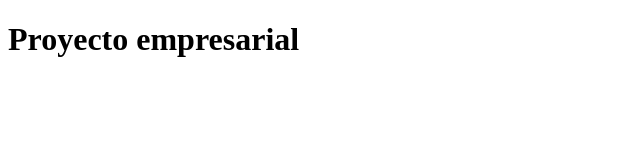
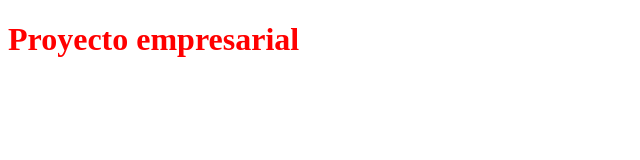
Before and after one commit to VictorGarRos/CursoGit, a plain HTML site: page index.html in a window 1280 px wide. Shown: the whole page, without its empty margins (0-640 px from the left). Drawn offline with Linux system fonts and the light colour scheme.

Commit message:
negrita y color rojo

```diff
--- a/css/estilos.css
+++ b/css/estilos.css
@@ -1,5 +1,7 @@
 @charset "utf-8";
 
 body{
-     background-colour:#00;
+     background-colour:#00F;
+     font-weight:bold;
+     color:#f00;
 }
```
